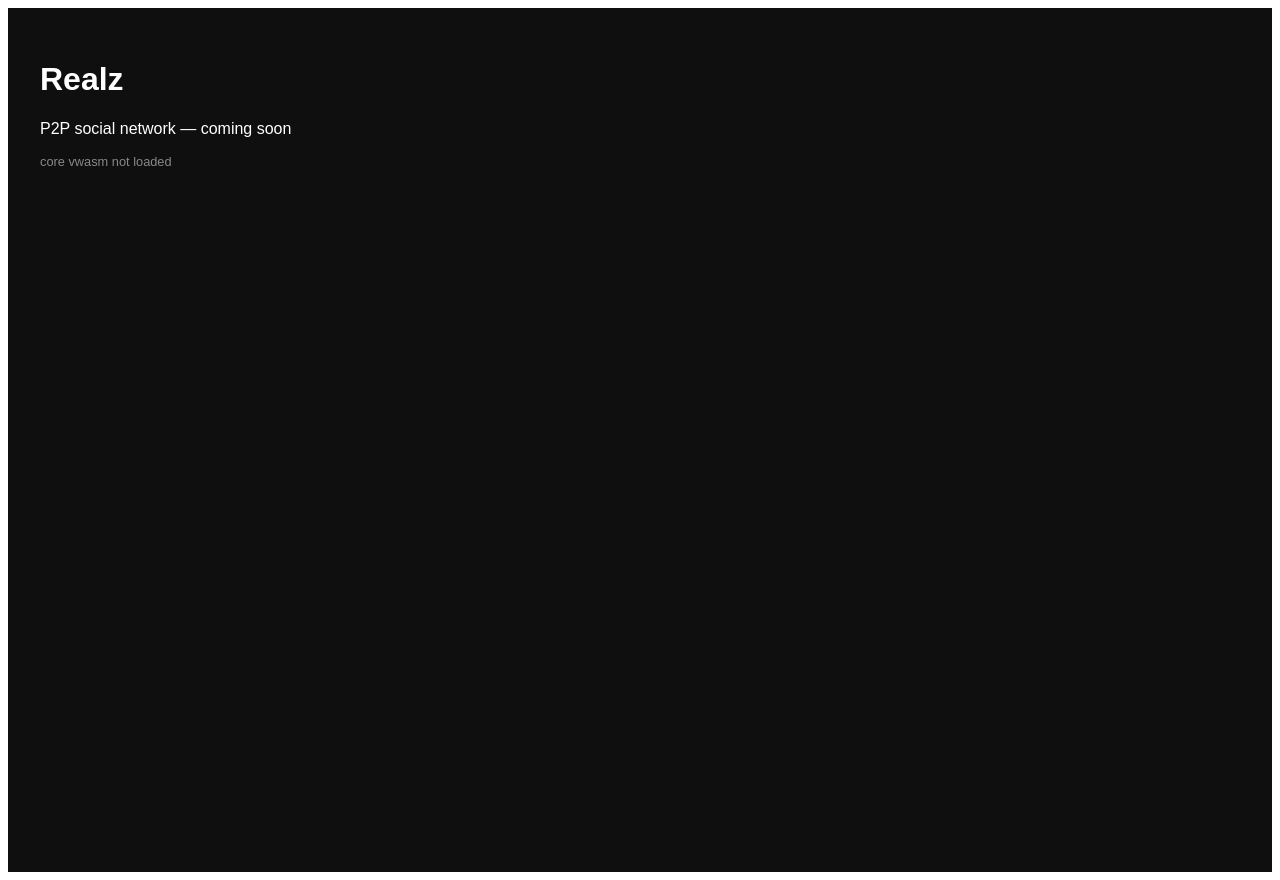
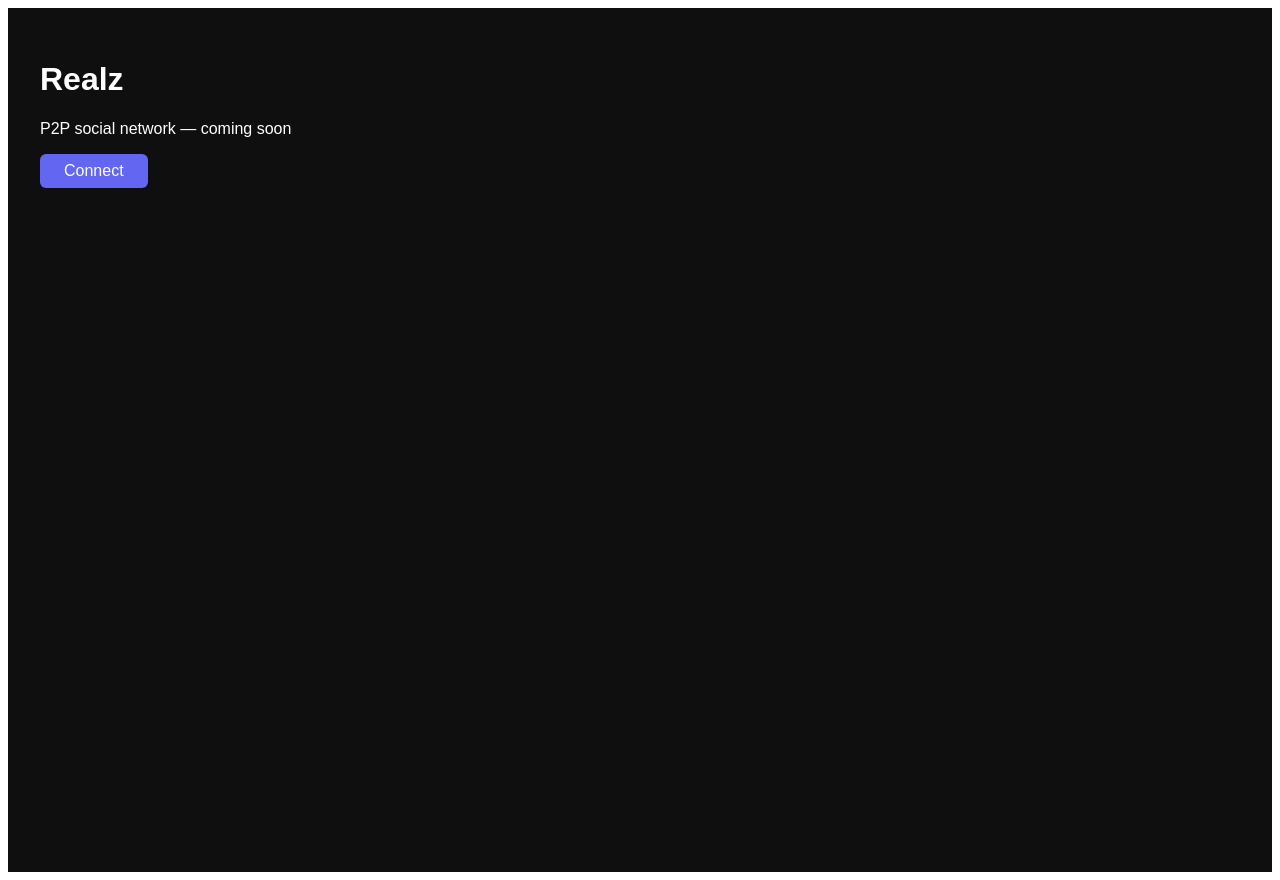
Before and after one commit to levplotkin/Realz, a React (Vite) app in the folder app/: page / in a window 1280 px wide. Built offline with nearby package versions, Linux system fonts and the light colour scheme.

Commit message:
feat: connect button triggers wasm and renders red square
Add render_square() to Rust core (returns color string). Connect button
lazy-loads the wasm module and displays a red square on success.

```diff
--- a/app/src/main.tsx
+++ b/app/src/main.tsx
@@ -1,25 +1,37 @@
-import { StrictMode, useEffect, useState } from 'react'
+import { StrictMode, useState } from 'react'
 import { createRoot } from 'react-dom/client'
 
 function App() {
-  const [coreVersion, setCoreVersion] = useState<string>('')
+  const [squareColor, setSquareColor] = useState<string | null>(null)
+  const [status, setStatus] = useState<string>('')
 
-  useEffect(() => {
-    // ponytail: wasm built separately; ignore until wasm artifact exists
-    // eslint-disable-next-line @typescript-eslint/ban-ts-comment
-    // @ts-ignore
-    import('../wasm/realz_core').then((m) => {
-      setCoreVersion(m.version())
-    }).catch(() => {
-      setCoreVersion('wasm not loaded')
-    })
-  }, [])
+  async function handleConnect() {
+    setStatus('loading…')
+    try {
+      // @ts-ignore
+      const wasm = await import('../wasm/realz_core')
+      const color = wasm.render_square()
+      setSquareColor(color)
+      setStatus('')
+    } catch {
+      setStatus('wasm not loaded')
+    }
+  }
 
   return (
     <div style={{ fontFamily: 'sans-serif', padding: '2rem', color: '#fff', background: '#0f0f0f', minHeight: '100vh' }}>
       <h1>Realz</h1>
       <p>P2P social network — coming soon</p>
-      {coreVersion && <p style={{ opacity: 0.5, fontSize: '0.8rem' }}>core v{coreVersion}</p>}
+      <button
+        onClick={handleConnect}
+        style={{ padding: '0.5rem 1.5rem', fontSize: '1rem', cursor: 'pointer', borderRadius: 6, border: 'none', background: '#6366f1', color: '#fff' }}
+      >
+        Connect
+      </button>
+      {status && <p style={{ opacity: 0.5, fontSize: '0.8rem', marginTop: '0.5rem' }}>{status}</p>}
+      {squareColor && (
+        <div style={{ marginTop: '1.5rem', width: 80, height: 80, background: squareColor, borderRadius: 4 }} />
+      )}
     </div>
   )
 }
--- a/app/src/wasm-stub.d.ts
+++ b/app/src/wasm-stub.d.ts
@@ -1,3 +1,4 @@
 declare module '../wasm/realz_core' {
   export function version(): string
+  export function render_square(): string
 }
```
Also changed, not shown: 1 other file (tests, documents, lock files or other folders).
